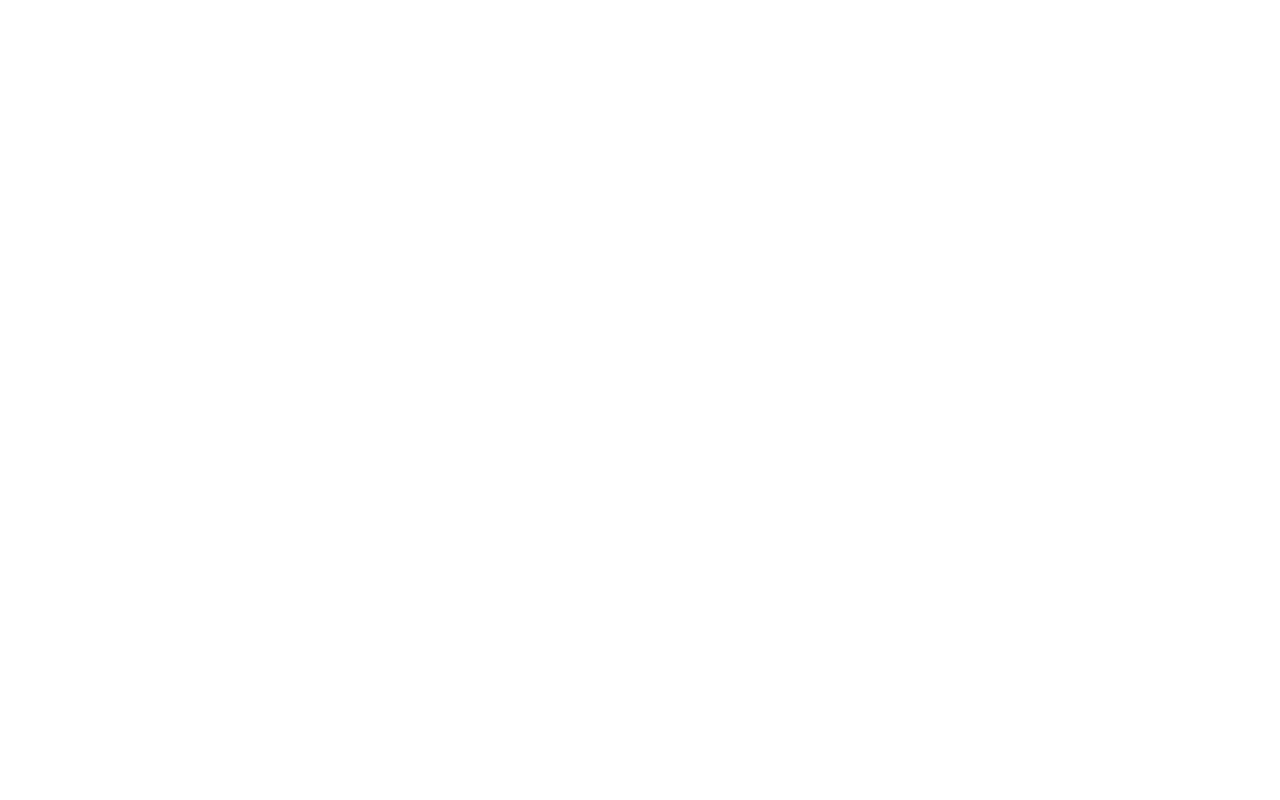
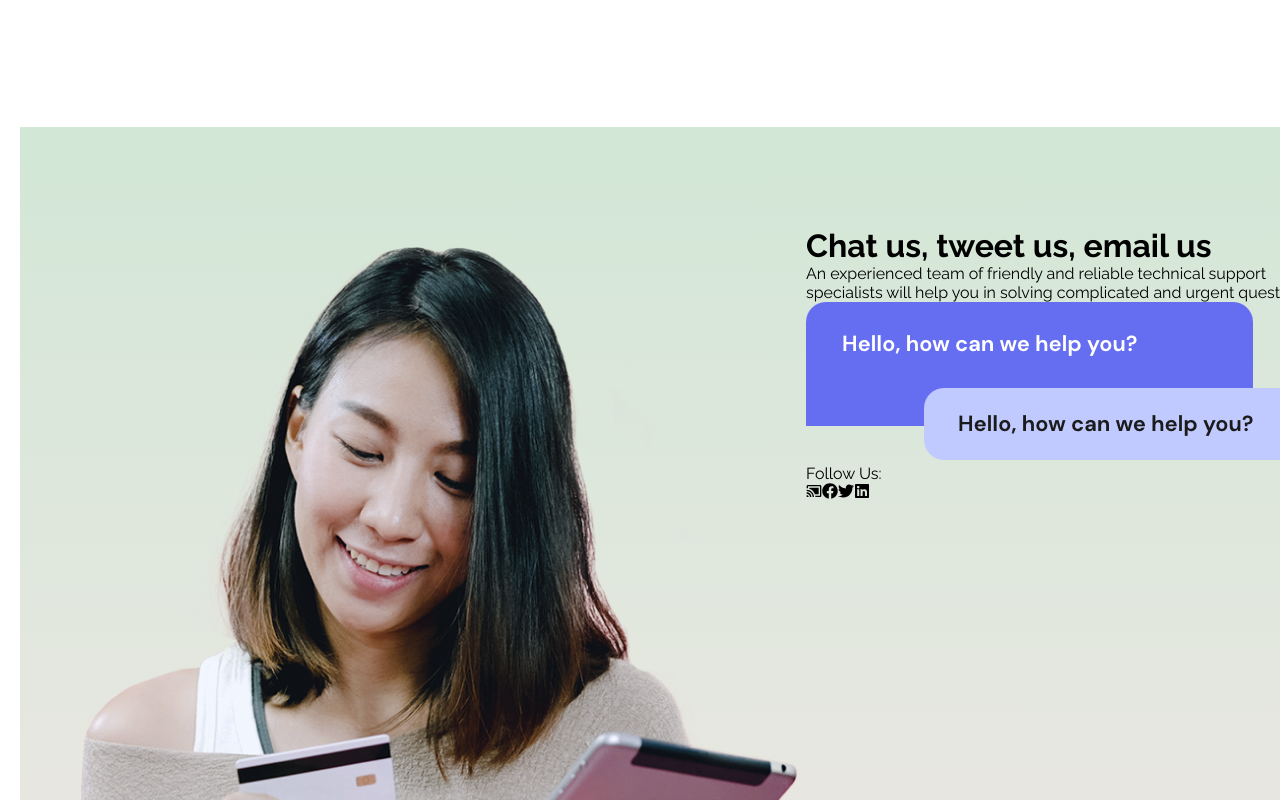
Before and after one commit to Trend20/Softwer, a React (Create React App) app: page / in a window 1280 px wide. Shown: the part 3380-4180 px from the top of the page. Before the commit the page ends 3487 px from the top, so only its background shows below. Built offline with nearby package versions, Linux system fonts and the light colour scheme.

Commit message:
working on the chat section

```diff
--- a/src/components/pages/Home/Home.css
+++ b/src/components/pages/Home/Home.css
@@ -381,3 +381,16 @@
 
 }
 /* end of demo section */
+
+/* chat section */
+
+.chat{
+    display: flex;
+    width: 100%;
+    padding: 100px 30px;
+    margin: 20px;
+    background: linear-gradient(to top, rgb(245, 231, 231), rgb(210, 231, 214));
+}
+
+
+/* end of chat section */
--- a/src/components/pages/Home/Home.js
+++ b/src/components/pages/Home/Home.js
@@ -1,5 +1,8 @@
 import React from 'react'
 import './Home.css';
+
+import { FaFacebook, FaTwitter, FaLinkedin,} from 'react-icons/fa';
+import { MdCastConnected } from 'react-icons/md';
 
 function Home() {
     return (
@@ -62,6 +65,31 @@
                     <img src="/img/demo.png" alt="demo" />
                 </div>
             </div>
+
+            {/* chat section */}
+
+            <div className="chat">
+                <div className="chat-image">
+                    <img src="/img/chatbg.png" />
+                </div>
+
+                <div className="chat-text">
+                    <h1>Chat us, tweet us, email us</h1>
+                    <p>
+                      An experienced team of friendly and reliable technical support specialists will help you in solving complicated and urgent questions.
+                    </p>
+
+                    <img src="/img/chat.png"  alt="chat"/>
+
+                    <div className="social">
+                        <p>Follow Us:</p>
+                        <i><MdCastConnected /></i>
+                        <i><FaFacebook /></i>
+                        <i><FaTwitter ></FaTwitter></i>
+                        <i><FaLinkedin /></i>
+                    </div>
+                </div>
+            </div>
         </div>
     )
 }
```
Also changed, not shown: 1 other file (tests, documents, lock files or other folders).
